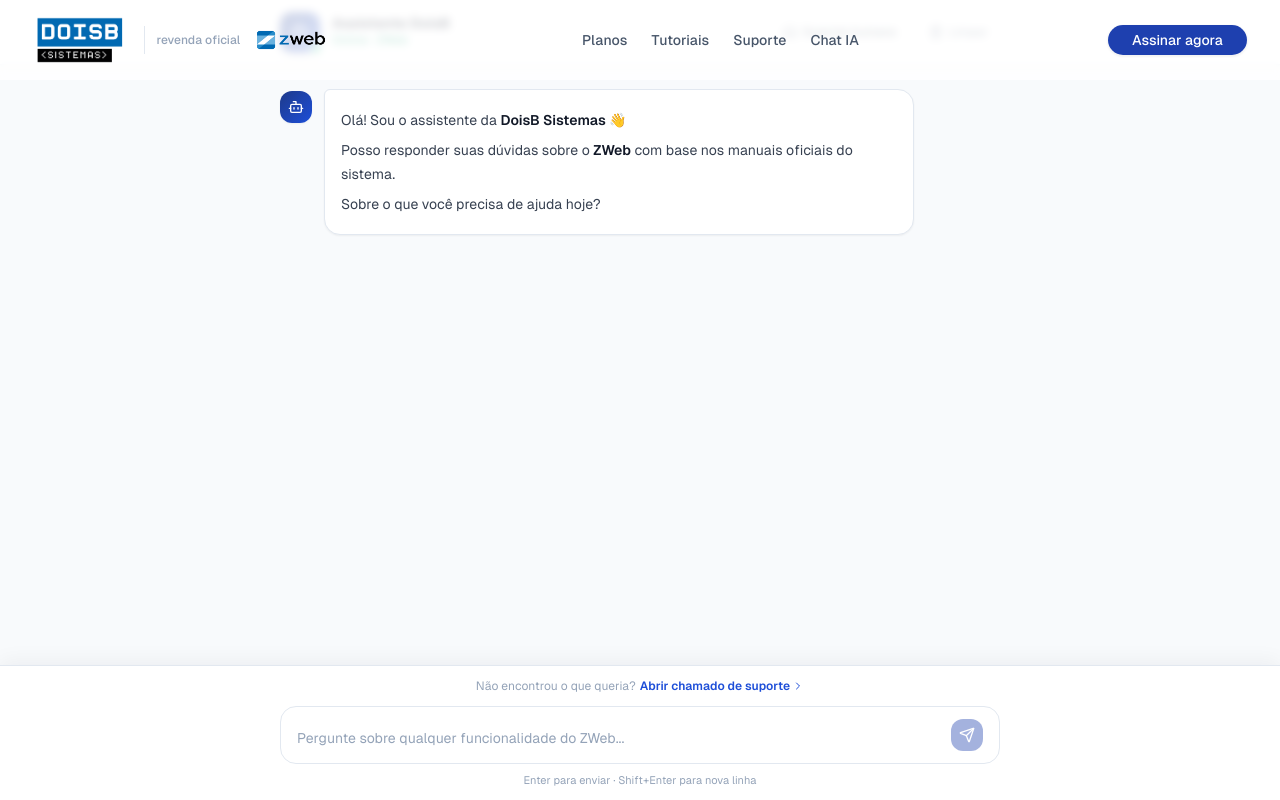
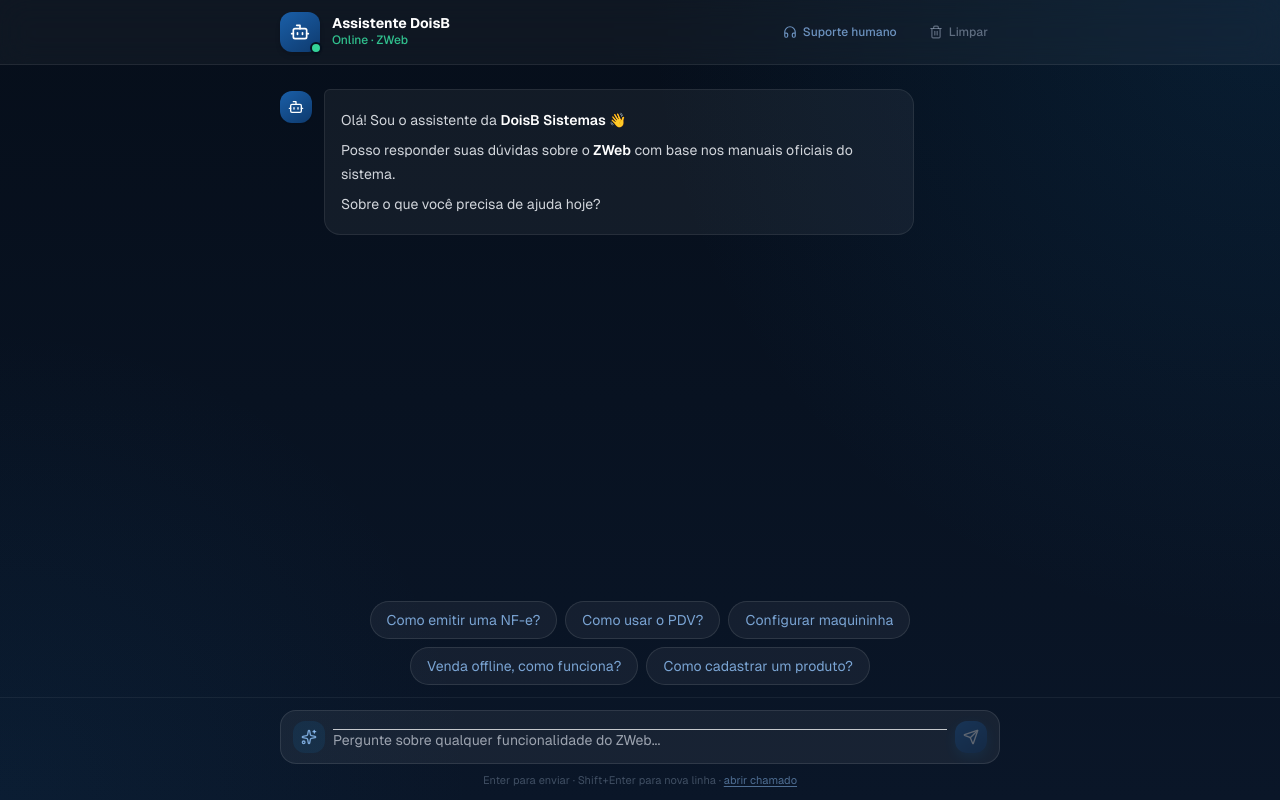
Before and after one commit to BeSmart-agencia/DoisB-Sistemas, a Next.js app: page /chat-suporte in a window 1280 px wide. Built offline with nearby package versions, Linux system fonts and the light colour scheme.

Commit message:
feat: remover seção Solucao e redesenhar chat com tema dark
- Remove seção "Por isso criamos uma parceria" da landing page
- Chat-suporte: tema dark navy com glass cards, sugestões rápidas e input premium

Co-Authored-By: Claude Sonnet 4.6 <noreply@anthropic.com>

```diff
--- a/app/(site)/chat-suporte/page.tsx
+++ b/app/(site)/chat-suporte/page.tsx
@@ -2,13 +2,11 @@
 
 import { useState, useRef, useEffect, useCallback } from "react"
 import Link from "next/link"
-import { Bot, Send, Trash2, User, Headphones, ChevronRight } from "lucide-react"
-import { Header } from "@/components/site/header"
+import { Bot, Send, Trash2, User, Headphones, Sparkles } from "lucide-react"
 import ReactMarkdown from "react-markdown"
 import remarkGfm from "remark-gfm"
 import { cn } from "@/lib/utils"
 
-// ── Tipos ────────────────────────────────────────────────────────────────────
 interface Mensagem {
   id: string
   role: "user" | "assistant"
@@ -17,7 +15,6 @@ interface Mensagem {
   loading?: boolean
 }
 
-// ── Sessão persistente ────────────────────────────────────────────────────────
 function getSessaoId(): string {
   const key = "doisb_chat_sessao_id"
   const existing = localStorage.getItem(key)
@@ -37,7 +34,14 @@ Posso responder suas dúvidas sobre o **ZWeb** com base nos manuais oficiais do
 Sobre o que você precisa de ajuda hoje?`,
 }
 
-// ── Componente principal ─────────────────────────────────────────────────────
+const SUGESTOES = [
+  "Como emitir uma NF-e?",
+  "Como usar o PDV?",
+  "Configurar maquininha",
+  "Venda offline, como funciona?",
+  "Como cadastrar um produto?",
+]
+
 export default function ChatSuportePage() {
   const [mensagens, setMensagens] = useState<Mensagem[]>([MSG_INICIAL])
   const [input, setInput] = useState("")
@@ -49,17 +53,14 @@ export default function ChatSuportePage() {
   const abortRef = useRef<AbortController | null>(null)
   const messagesRef = useRef<HTMLDivElement>(null)
 
-  // Inicializar sessão no cliente
   useEffect(() => {
     setSessaoId(getSessaoId())
   }, [])
 
-  // Auto-scroll para a última mensagem
   useEffect(() => {
     bottomRef.current?.scrollIntoView({ behavior: "smooth" })
   }, [mensagens])
 
-  // Auto-resize do textarea
   function handleInputChange(e: React.ChangeEvent<HTMLTextAreaElement>) {
     setInput(e.target.value)
     e.target.style.height = "auto"
@@ -77,40 +78,27 @@ export default function ChatSuportePage() {
     setTimeout(() => inputRef.current?.focus(), 50)
   }, [])
 
-  const enviar = useCallback(async () => {
-    const texto = input.trim()
-    if (!texto || enviando || !sessaoId) return
+  const enviar = useCallback(async (texto?: string) => {
+    const msg = (texto ?? input).trim()
+    if (!msg || enviando || !sessaoId) return
 
     setInput("")
     setEnviando(true)
 
-    // Reset altura do textarea
     if (inputRef.current) inputRef.current.style.height = "auto"
 
-    const userMsg: Mensagem = {
-      id: crypto.randomUUID(),
-      role: "user",
-      content: texto,
-    }
-
+    const userMsg: Mensagem = { id: crypto.randomUUID(), role: "user", content: msg }
     const loadingId = crypto.randomUUID()
-    const loadingMsg: Mensagem = {
-      id: loadingId,
-      role: "assistant",
-      content: "",
-      loading: true,
-    }
+    const loadingMsg: Mensagem = { id: loadingId, role: "assistant", content: "", loading: true }
 
     setMensagens((prev) => [...prev, userMsg, loadingMsg])
 
-    // Histórico para a API (sem a mensagem inicial fixa e sem o loading)
     const historico = [...mensagens.filter((m) => m.id !== "boas-vindas"), userMsg].map(
       (m) => ({ role: m.role, content: m.content })
     )
 
     try {
       abortRef.current = new AbortController()
-
       const response = await fetch("/api/chat", {
         method: "POST",
         headers: { "Content-Type": "application/json" },
@@ -118,9 +106,7 @@ export default function ChatSuportePage() {
         signal: abortRef.current.signal,
       })
 
-      if (!response.ok || !response.body) {
-        throw new Error(`HTTP ${response.status}`)
-      }
+      if (!response.ok || !response.body) throw new Error(`HTTP ${response.status}`)
 
       const reader = response.body.getReader()
       const decoder = new TextDecoder()
@@ -128,22 +114,15 @@ export default function ChatSuportePage() {
 
       while (true) {
         const { done, value } = await reader.read()
-        console.log("[chat] read:", { done, bytes: value?.length })
         if (done) break
-
-        const text = decoder.decode(value, { stream: true })
-        resposta += text
-
+        resposta += decoder.decode(value, { stream: true })
         setMensagens((prev) =>
           prev.map((m) =>
-            m.id === loadingId
-              ? { ...m, loading: false, streaming: true, content: resposta }
-              : m
+            m.id === loadingId ? { ...m, loading: false, streaming: true, content: resposta } : m
           )
         )
       }
 
-      // Finalizar
       setMensagens((prev) =>
         prev.map((m) =>
           m.id === loadingId
@@ -153,17 +132,10 @@ export default function ChatSuportePage() {
       )
     } catch (err: unknown) {
       if (err instanceof Error && err.name === "AbortError") return
-
       setMensagens((prev) =>
         prev.map((m) =>
           m.id === loadingId
-            ? {
-                ...m,
-                loading: false,
-                streaming: false,
-                content:
-                  "Desculpe, tive um problema para processar sua pergunta. Tente novamente.",
-              }
+            ? { ...m, loading: false, streaming: false, content: "Desculpe, tive um problema. Tente novamente." }
             : m
         )
       )
@@ -180,37 +152,75 @@ export default function ChatSuportePage() {
     }
   }
 
+  const somenteInicial = mensagens.length === 1 && mensagens[0].id === "boas-vindas"
+
   return (
-    <div className="flex flex-col h-screen bg-slate-50 overflow-hidden">
-      <Header />
+    <div
+      className="flex flex-col h-screen overflow-hidden relative"
+      style={{ background: "linear-gradient(180deg, #060e1a 0%, #0a1628 100%)" }}
+    >
+      {/* Gradient decorations */}
+      <div
+        className="absolute top-0 right-0 pointer-events-none z-0"
+        style={{
+          width: "40rem",
+          height: "40rem",
+          background: "radial-gradient(ellipse at top right, rgba(20,114,181,0.15) 0%, transparent 70%)",
+        }}
+        aria-hidden="true"
+      />
+      <div
+        className="absolute bottom-0 left-0 pointer-events-none z-0"
+        style={{
+          width: "30rem",
+          height: "30rem",
+          background: "radial-gradient(ellipse at bottom left, rgba(20,114,181,0.08) 0%, transparent 70%)",
+        }}
+        aria-hidden="true"
+      />
 
-      {/* ── Header ─────────────────────────────────────────────────────── */}
-      <header className="flex-none bg-white/90 backdrop-blur-sm border-b border-slate-200 shadow-sm z-10">
+      {/* ── Header ──────────────────────────────────────────────────────── */}
+      <header
+        className="relative z-10 flex-none"
+        style={{
+          background: "rgba(255,255,255,0.04)",
+          backdropFilter: "blur(16px)",
+          borderBottom: "1px solid rgba(255,255,255,0.08)",
+        }}
+      >
         <div className="max-w-3xl mx-auto px-4 sm:px-6 py-3 flex items-center justify-between">
           <div className="flex items-center gap-3">
             <div className="relative">
-              <div className="h-10 w-10 rounded-xl bg-gradient-to-br from-blue-900 to-blue-700 flex items-center justify-center shadow-md">
+              <div
+                className="h-10 w-10 rounded-xl flex items-center justify-center shadow-md"
+                style={{ background: "linear-gradient(145deg, #1a5fa8 0%, #0e3a6e 100%)" }}
+              >
                 <Bot className="h-5 w-5 text-white" />
               </div>
-              <span className="absolute -bottom-0.5 -right-0.5 h-3 w-3 rounded-full bg-emerald-500 border-2 border-white shadow-sm" />
+              <span className="absolute -bottom-0.5 -right-0.5 h-3 w-3 rounded-full bg-emerald-400 border-2 shadow-sm"
+                style={{ borderColor: "#06111e" }} />
             </div>
             <div>
-              <p className="text-sm font-bold text-slate-900 leading-none">Assistente DoisB</p>
-              <p className="text-xs text-emerald-600 font-medium mt-0.5">Online · ZWeb</p>
+              <p className="text-sm font-bold text-white leading-none">Assistente DoisB</p>
+              <p className="text-xs font-medium mt-0.5" style={{ color: "rgba(52,211,153,0.9)" }}>
+                Online · ZWeb
+              </p>
             </div>
           </div>
 
           <div className="flex items-center gap-2">
             <Link
               href="/suporte"
-              className="hidden sm:flex items-center gap-1.5 px-3 py-1.5 text-xs font-medium text-slate-600 hover:text-blue-800 hover:bg-blue-50 rounded-lg transition-colors"
+              className="hidden sm:flex items-center gap-1.5 px-3 py-1.5 text-xs font-medium rounded-lg transition-colors"
+              style={{ color: "rgba(147,197,253,0.7)" }}
             >
               <Headphones className="h-3.5 w-3.5" />
               Suporte humano
             </Link>
             <button
               onClick={limparConversa}
-              className="flex items-center gap-1.5 px-3 py-1.5 text-xs font-medium text-slate-500 hover:text-slate-800 hover:bg-slate-100 rounded-lg transition-colors"
+              className="flex items-center gap-1.5 px-3 py-1.5 text-xs font-medium rounded-lg transition-colors"
+              style={{ color: "rgba(148,163,184,0.6)" }}
             >
               <Trash2 className="h-3.5 w-3.5" />
               <span className="hidden sm:inline">Limpar</span>
@@ -220,50 +230,50 @@ export default function ChatSuportePage() {
       </header>
 
       {/* ── Mensagens ──────────────────────────────────────────────────── */}
-      <div ref={messagesRef} className="flex-1 overflow-y-auto">
+      <div ref={messagesRef} className="relative z-10 flex-1 overflow-y-auto">
         <div className="max-w-3xl mx-auto px-4 sm:px-6 py-6 space-y-5">
           {mensagens.map((msg) => (
             <div
               key={msg.id}
-              className={cn(
-                "flex items-start gap-3",
-                msg.role === "user" && "flex-row-reverse"
-              )}
+              className={cn("flex items-start gap-3", msg.role === "user" && "flex-row-reverse")}
             >
               {/* Avatar */}
               {msg.role === "assistant" ? (
-                <div className="h-8 w-8 rounded-xl bg-gradient-to-br from-blue-900 to-blue-700 flex items-center justify-center shrink-0 shadow-sm mt-0.5">
+                <div
+                  className="h-8 w-8 rounded-xl flex items-center justify-center shrink-0 shadow-sm mt-0.5"
+                  style={{ background: "linear-gradient(145deg, #1a5fa8 0%, #0e3a6e 100%)" }}
+                >
                   <Bot className="h-4 w-4 text-white" />
                 </div>
               ) : (
-                <div className="h-8 w-8 rounded-xl bg-slate-200 border border-slate-300 flex items-center justify-center shrink-0 mt-0.5">
-                  <User className="h-4 w-4 text-slate-600" />
+                <div
+                  className="h-8 w-8 rounded-xl flex items-center justify-center shrink-0 mt-0.5"
+                  style={{ background: "rgba(255,255,255,0.08)", border: "1px solid rgba(255,255,255,0.12)" }}
+                >
+                  <User className="h-4 w-4" style={{ color: "rgba(147,197,253,0.8)" }} />
                 </div>
               )}
 
               {/* Bolha */}
               <div
-                className={cn(
-                  "max-w-[82%] rounded-2xl px-4 py-3 text-sm leading-relaxed shadow-sm",
+                className={cn("max-w-[82%] rounded-2xl px-4 py-3 text-sm leading-relaxed", msg.role === "user" ? "rounded-tr-sm" : "rounded-tl-sm")}
+                style={
                   msg.role === "user"
-                    ? "bg-blue-800 text-white rounded-tr-sm"
-                    : "bg-white border border-slate-200 text-slate-800 rounded-tl-sm"
-                )}
+                    ? { background: "linear-gradient(145deg, #1a5fa8 0%, #1060a0 100%)", color: "white", boxShadow: "0 4px 16px rgba(20,114,181,0.3)" }
+                    : { background: "rgba(255,255,255,0.05)", border: "1px solid rgba(255,255,255,0.08)", color: "rgba(226,232,240,0.9)" }
+                }
               >
                 {msg.loading ? (
-                  /* Dots animados */
                   <div className="flex items-center gap-1.5 py-0.5 px-1">
-                    <span className="h-2 w-2 rounded-full bg-slate-400 animate-bounce [animation-delay:-0.3s]" />
-                    <span className="h-2 w-2 rounded-full bg-slate-400 animate-bounce [animation-delay:-0.15s]" />
-                    <span className="h-2 w-2 rounded-full bg-slate-400 animate-bounce" />
+                    <span className="h-2 w-2 rounded-full animate-bounce [animation-delay:-0.3s]" style={{ background: "rgba(147,197,253,0.6)" }} />
+                    <span className="h-2 w-2 rounded-full animate-bounce [animation-delay:-0.15s]" style={{ background: "rgba(147,197,253,0.6)" }} />
+                    <span className="h-2 w-2 rounded-full animate-bounce" style={{ background: "rgba(147,197,253,0.6)" }} />
                   </div>
                 ) : msg.role === "assistant" ? (
-                  <div className="relative prose prose-sm max-w-none prose-p:my-1.5 prose-ul:my-1.5 prose-ol:my-1.5 prose-li:my-0.5 prose-headings:my-2 prose-pre:my-2 prose-code:text-blue-800 prose-code:bg-blue-50 prose-code:px-1 prose-code:rounded prose-a:text-blue-700">
-                    <ReactMarkdown remarkPlugins={[remarkGfm]}>
-                      {msg.content}
-                    </ReactMarkdown>
+                  <div className="relative prose prose-sm max-w-none prose-invert prose-p:my-1.5 prose-ul:my-1.5 prose-ol:my-1.5 prose-li:my-0.5 prose-headings:my-2 prose-pre:my-2 prose-code:text-blue-300 prose-code:bg-white/10 prose-code:px-1 prose-code:rounded prose-a:text-blue-300">
+                    <ReactMarkdown remarkPlugins={[remarkGfm]}>{msg.content}</ReactMarkdown>
                     {msg.streaming && (
-                      <span className="inline-block h-4 w-0.5 bg-slate-400 animate-pulse ml-0.5 align-middle" />
+                      <span className="inline-block h-4 w-0.5 animate-pulse ml-0.5 align-middle" style={{ background: "rgba(147,197,253,0.7)" }} />
                     )}
                   </div>
                 ) : (
@@ -277,53 +287,81 @@ export default function ChatSuportePage() {
         </div>
       </div>
 
-      {/* ── Footer: CTA + Input ─────────────────────────────────────────── */}
-      <div className="flex-none bg-white border-t border-slate-200 shadow-[0_-4px_20px_rgba(15,23,42,0.05)]">
-        {/* CTA */}
-        <div className="max-w-3xl mx-auto px-4 sm:px-6 pt-3">
-          <div className="flex items-center justify-center gap-1 text-xs text-slate-400">
-            Não encontrou o que queria?
-            <Link
-              href="/suporte"
-              className="inline-flex items-center gap-0.5 text-blue-700 font-semibold hover:underline underline-offset-2"
-            >
-              Abrir chamado de suporte
-              <ChevronRight className="h-3 w-3" />
-            </Link>
+      {/* ── Sugestões (só quando não tem mensagem do usuário ainda) ──── */}
+      {somenteInicial && (
+        <div className="relative z-10 max-w-3xl mx-auto w-full px-4 sm:px-6 pb-3">
+          <div className="flex flex-wrap gap-2 justify-center">
+            {SUGESTOES.map((s) => (
+              <button
+                key={s}
+                onClick={() => enviar(s)}
+                className="text-sm rounded-full px-4 py-2 transition-all hover:-translate-y-0.5"
+                style={{
+                  background: "rgba(255,255,255,0.05)",
+                  border: "1px solid rgba(255,255,255,0.1)",
+                  color: "rgba(147,197,253,0.8)",
+                }}
+              >
+                {s}
+              </button>
+            ))}
           </div>
         </div>
+      )}
 
-        {/* Input */}
+      {/* ── Input ──────────────────────────────────────────────────────── */}
+      <div
+        className="relative z-10 flex-none"
+        style={{ borderTop: "1px solid rgba(255,255,255,0.06)" }}
+      >
         <div className="max-w-3xl mx-auto px-4 sm:px-6 py-3">
           <div
-            className={cn(
-              "flex items-end gap-3 bg-white border rounded-2xl px-4 py-3 transition-all",
-              enviando
-                ? "border-blue-300 ring-1 ring-blue-100"
-                : "border-slate-200 focus-within:border-blue-400 focus-within:ring-1 focus-within:ring-blue-100"
-            )}
+            className="flex items-end gap-2 rounded-2xl px-3 py-2.5 transition-all"
+            style={{
+              background: "rgba(255,255,255,0.06)",
+              border: enviando ? "1px solid rgba(20,114,181,0.6)" : "1px solid rgba(255,255,255,0.1)",
+              boxShadow: enviando ? "0 0 0 3px rgba(20,114,181,0.1)" : "none",
+            }}
           >
+            <div
+              className="p-2 rounded-xl shrink-0"
+              style={{ background: "rgba(20,114,181,0.15)" }}
+            >
+              <Sparkles className="h-4 w-4" style={{ color: "rgba(147,197,253,0.8)" }} />
+            </div>
             <textarea
               ref={inputRef}
               value={input}
               onChange={handleInputChange}
               onKeyDown={handleKeyDown}
               placeholder="Pergunte sobre qualquer funcionalidade do ZWeb..."
-              className="flex-1 bg-transparent text-sm text-slate-800 placeholder:text-slate-400 resize-none outline-none leading-relaxed"
-              style={{ minHeight: "24px", maxHeight: "160px" }}
+              className="flex-1 bg-transparent text-sm resize-none outline-none leading-relaxed"
+              style={{
+                color: "rgba(226,232,240,0.9)",
+                minHeight: "24px",
+                maxHeight: "160px",
+              }}
               rows={1}
               disabled={enviando}
             />
             <button
-              onClick={enviar}
+              onClick={() => enviar()}
               disabled={!input.trim() || enviando}
-              className="h-8 w-8 rounded-xl bg-blue-800 hover:bg-blue-900 text-white flex items-center justify-center shrink-0 transition-all disabled:opacity-40 disabled:cursor-not-allowed hover:-translate-y-0.5 hover:shadow-md disabled:hover:translate-y-0 disabled:hover:shadow-none"
+              className="h-8 w-8 rounded-xl flex items-center justify-center shrink-0 transition-all disabled:opacity-30 disabled:cursor-not-allowed hover:-translate-y-0.5"
+              style={{
+                background: "linear-gradient(145deg, #1a5fa8 0%, #0e3a6e 100%)",
+                color: "white",
+                boxShadow: "0 4px 12px rgba(20,114,181,0.4)",
+              }}
             >
               <Send className="h-4 w-4" />
             </button>
           </div>
-          <p className="text-[11px] text-slate-400 text-center mt-2">
-            Enter para enviar · Shift+Enter para nova linha
+          <p className="text-[11px] text-center mt-2" style={{ color: "rgba(100,116,139,0.6)" }}>
+            Enter para enviar · Shift+Enter para nova linha ·{" "}
+            <Link href="/suporte" className="underline underline-offset-2 hover:opacity-80" style={{ color: "rgba(147,197,253,0.5)" }}>
+              abrir chamado
+            </Link>
           </p>
         </div>
       </div>
--- a/app/(site)/page.tsx
+++ b/app/(site)/page.tsx
@@ -2,7 +2,6 @@ import type { Metadata } from "next"
 import { Header } from "@/components/site/header"
 import { Hero } from "@/components/site/hero"
 import { Problemas } from "@/components/site/problemas"
-import { Solucao } from "@/components/site/solucao"
 import { Vantagens } from "@/components/site/vantagens"
 import { Segmentos } from "@/components/site/segmentos"
 import { Planos } from "@/components/site/planos"
@@ -46,7 +45,6 @@ export default function HomePage() {
       <main className="scroll-smooth">
         <Hero />
         <Problemas />
-        <Solucao />
         <Vantagens />
         <Segmentos />
         <Planos />
```
